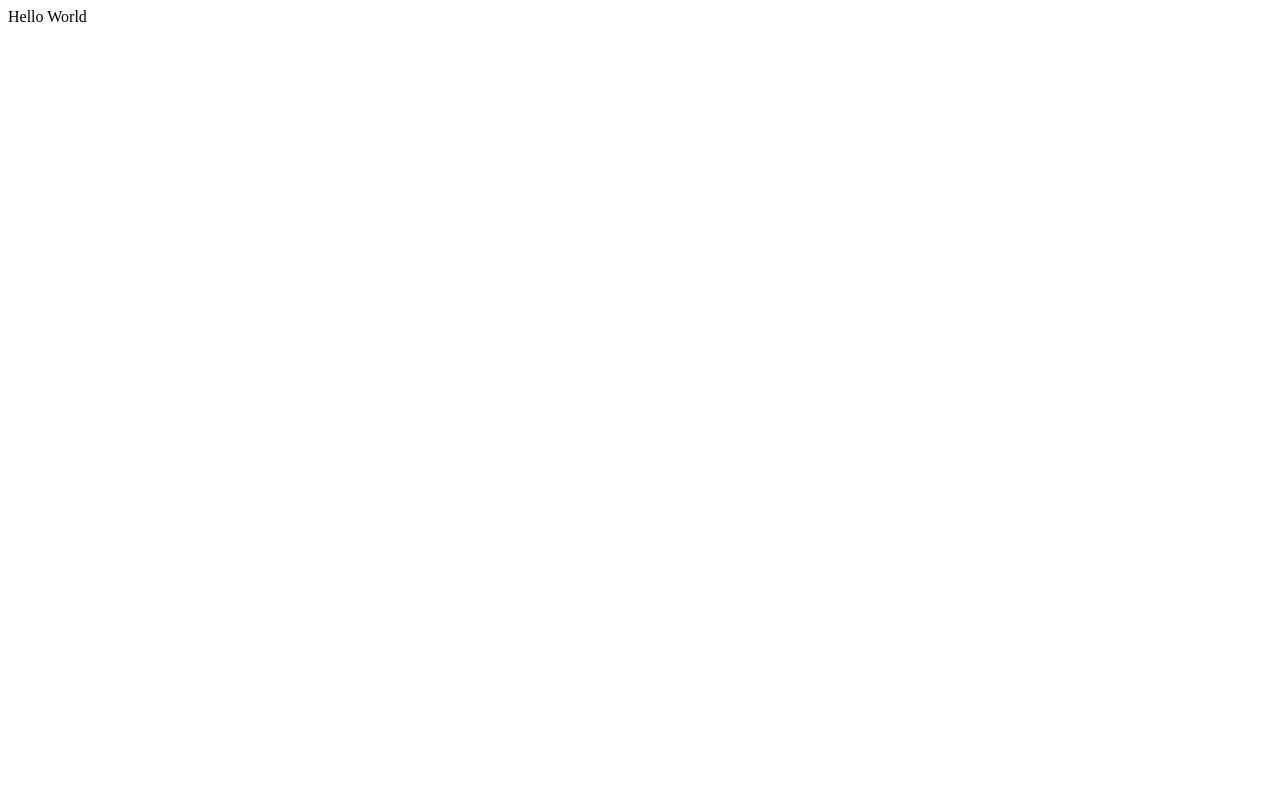
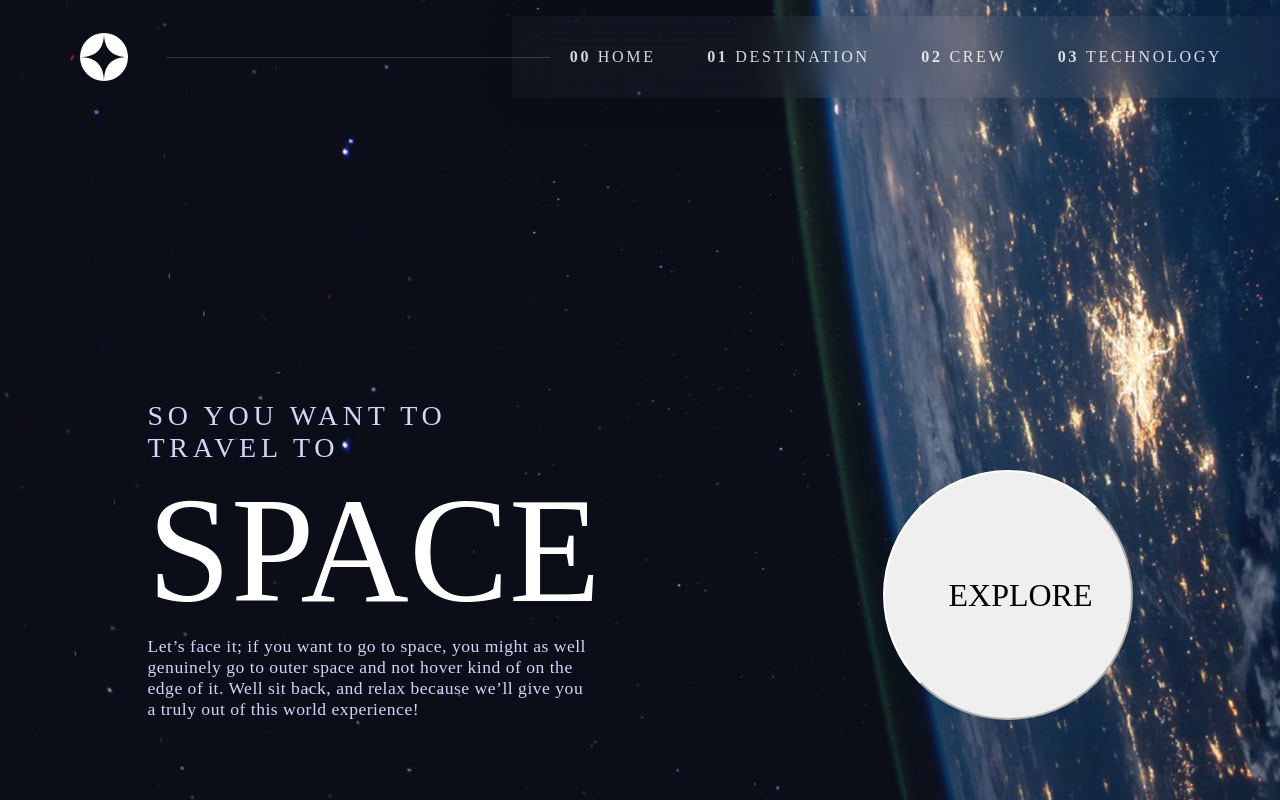
Before and after one commit to Emmanuetoks/space-tourism-website-vite, a React (Vite) app: page / in a window 1280 px wide. Built offline with nearby package versions, Linux system fonts and the light colour scheme.

Commit message:
Added home component
Second Commit

```diff
--- a/base.css
+++ b/base.css
@@ -0,0 +1,146 @@
+    :root {
+    --clr-glassmorphic: rgba(255, 255, 255, 0.03);
+    --clr_white: var(--clr_white);
+    --clr-paragraph-text: var(--clr-text);
+    --clr-nav-line: rgba(255, 255, 255, 0.164);
+    /* --fs-h1: ; */
+    /* --fs- */
+    --ff_Bellefair: 'Bellefair';
+    --ff_Barlow-condensed: 'Barlow Condensed';
+    --clr_white: #ffffff;
+    --clr_light-sky-blue: #D0D6F9;
+    --clr_nav-link: #ffffffd5;
+}
+
+
+*,
+*::before,
+*::after {
+    box-sizing: border-box;
+    margin: 0;
+    padding: 0;
+    /* font-family: sans-serif; */
+}
+
+
+h1 {
+    font-size: 9.375rem;
+    font-weight: 500;
+}
+
+h2 {
+    font-size: 6.25rem;
+}
+
+h3 {
+    font-size: 3.5rem;
+}
+
+h4 {
+    font-size: 2rem;
+}
+
+h5 {
+    font-family: var(--ff_Barlow-condensed);
+    font-size: 1.75rem;
+    letter-spacing: 4.75px;
+    font-weight: 100;
+}
+
+h1,
+h2,
+h3,
+h4 {
+    font-family: var(--ff_Bellefair);
+}
+
+article {
+    font-family: var(--ff_Barlow-condensed);
+    font-size: 1.1rem;
+    font-weight: 100;
+    letter-spacing: .5px;
+}
+
+
+
+.ff-barlow {
+    font-family: 'Barlow Condensed';
+}
+
+body {
+    background-image: url('/public/data/images/assets/home/background-home-desktop.jpg');
+}
+
+.pos-rel {
+    position: relative;
+}
+
+.pos-abs {
+    position: absolute;
+}
+
+.flex-item {
+    display: flex;
+}
+
+.nav {
+    width: 100vw;
+    justify-content: space-between;
+    padding-top: 1em;
+    align-items: center;
+}
+
+.nav__menu {
+    list-style: none;
+    justify-content: space-around;
+    align-items: center;
+    width: 60%;
+    background-color: var(--clr-glassmorphic);
+    box-shadow: 0 4px 30px rgba(0, 0, 0, 0.1);
+    backdrop-filter: blur(19.5px);
+    -webkit-backdrop-filter: blur(19.5px);
+    padding: 2em 2em;
+}
+
+.nav__menu::before {
+    content: '';
+    background-color: var(--clr-nav-line);
+    width: 50%;
+    height: .03em;
+    position: absolute;
+    left: -45%;
+}
+
+.nav__logo {
+    margin-left: 5em;
+}
+
+.nav__link {
+    text-decoration: none;
+    font-size: 16px;
+    letter-spacing: 2.7px;
+    color: var(--clr_nav-link);
+    text-transform: uppercase;
+}
+
+.nav__link:hover::after {
+    content: '';
+    width: 100%;
+    height: .3em;
+    background-color: black;
+    position: absolute;
+    left: 0;
+    top: calc(100% + 1.8em);
+    background-color: var(--clr_white);
+}
+
+.nav__link--active {
+    content: '';
+    width: 100%;
+    height: .3em;
+    background-color: black;
+    position: absolute;
+    left: 0;
+    top: calc(100% + 1.8em);
+    background-color: var(--clr_white);
+}
--- /dev/null
+++ b/home.css
@@ -0,0 +1,46 @@
+.main-content {
+    width: 100%;
+    bottom: 5rem;
+    justify-content: space-around;
+    flex-wrap: wrap;
+    overflow: clip;
+}
+
+.main-content__intro-text {
+    max-width: 440px;
+    align-self: flex-start;
+    word-wrap: normal;
+    color: var(--clr_white);
+}
+
+.main-content__heading {
+    text-transform: uppercase;
+}
+
+.main-content__big-heading {
+    color: var(--clr_white);
+}
+
+/* .main-content__small-heading {} */
+
+.main-content__button {
+    text-transform: uppercase;
+    width: 250px;
+    height: 250px;
+    border-radius: 50%;
+    padding: 4rem;
+    transition-duration: 1000ms;
+    transition-property: box-shadow;
+    align-self: flex-end;
+    border-color: var(--clr_white);
+    font-family: var( --ff_Bellefair);
+    font-size: 2rem;
+}
+
+.main-content__button:hover {
+    box-shadow: 0 0 0 2.5rem rgba(255, 255, 255, 0.349);
+}
+
+.main-content__small-heading, .main-content__article {
+    color: var(--clr_light-sky-blue);
+}
--- a/index.html
+++ b/index.html
@@ -5,9 +5,13 @@
   <meta http-equiv="X-UA-Compatible" content="IE=edge">
   <meta name="viewport" content="width=device-width, initial-scale=1.0">
   <link rel="shortcut icon" href="/data/images/assets/favicon-32x32.png" type="image/x-icon">
+  <link rel="stylesheet" href="base.css">
+  <link rel="stylesheet" href="home.css">
+  <!-- <link rel="stylesheet" href="home.css"> -->
   <title>Space tourism website | Frontend mentor challenge</title>
 </head>
 <body>
+
   <div id="root"></div>
 </body>
 
--- a/src/components/App.jsx
+++ b/src/components/App.jsx
@@ -1,10 +1,13 @@
 import React from 'react'
+import Home from './Home'
+const App = () => {
+    return (
+        <>
+            <Home/>
+        </>
 
 
-const App = () => {
-  return (
-    <div>Hello World</div>
-  )
+    )
 }
 
 export default App
--- /dev/null
+++ b/src/components/Home.jsx
@@ -0,0 +1,14 @@
+import React from 'react'
+import Navbar from './Navbar'
+import MainHomeContent from './MainHomeContent'
+
+const Home = () => {
+  return (
+    <>
+        <Navbar/>
+        <MainHomeContent/>
+    </>
+  )
+}
+
+export default Home
--- /dev/null
+++ b/src/components/MainHomeContent.jsx
@@ -0,0 +1,21 @@
+import React from 'react'
+
+const MainHomeContent = () => {
+    return (
+        <main className='main-content flex-item pos-abs'>
+            <section className='main-content__intro-text'>
+                <h5 className='main-content__heading main-content__small-heading'>So you want to travel to</h5>
+                <h1 className='main-content__heading main-content__big-heading'>space</h1>
+                <article className='main-content__article'>
+                Let’s face it; if you want to go to space, you might as well genuinely go to outer space and not hover kind of on the edge of it. Well sit back, and relax because we’ll give you a truly out of this world experience!
+                </article>
+            </section>
+
+            <section className='main-content__button-section flex-item'>
+                <button className='main-content__button'>explore</button>
+            </section>
+        </main>
+    )
+}
+
+export default MainHomeContent
--- /dev/null
+++ b/src/components/Navbar.jsx
@@ -0,0 +1,33 @@
+import React from 'react'
+
+const Navbar = () => {
+  return (
+    <nav className='nav flex-item'>
+        <img className='nav__logo' src='data/images/assets/shared/logo.svg'/>
+        <ul className='nav__menu flex-item pos-rel ff-barlow '>
+          <li className='nav__list-item'>
+            <a href='#' className='nav__link pos-rel'>
+                <b>00 </b> Home
+            </a>
+          </li>
+          <li className='nav__list-item'>
+            <a href='#' className='nav__link pos-rel'>
+              <b>01 </b>Destination
+            </a>
+          </li>
+          <li className='nav__list-item'>
+            <a href='#' className='nav__link pos-rel'>
+              <b>02 </b> Crew
+            </a>
+          </li>
+          <li className='nav__list-item'>
+            <a href='#' className='nav__link pos-rel'>
+              <b>03 </b>Technology
+            </a>
+          </li>
+        </ul>
+    </nav>
+  )
+}
+
+export default Navbar
```
Also changed, not shown: public/data/images/assets/shared/logo.png (added).
